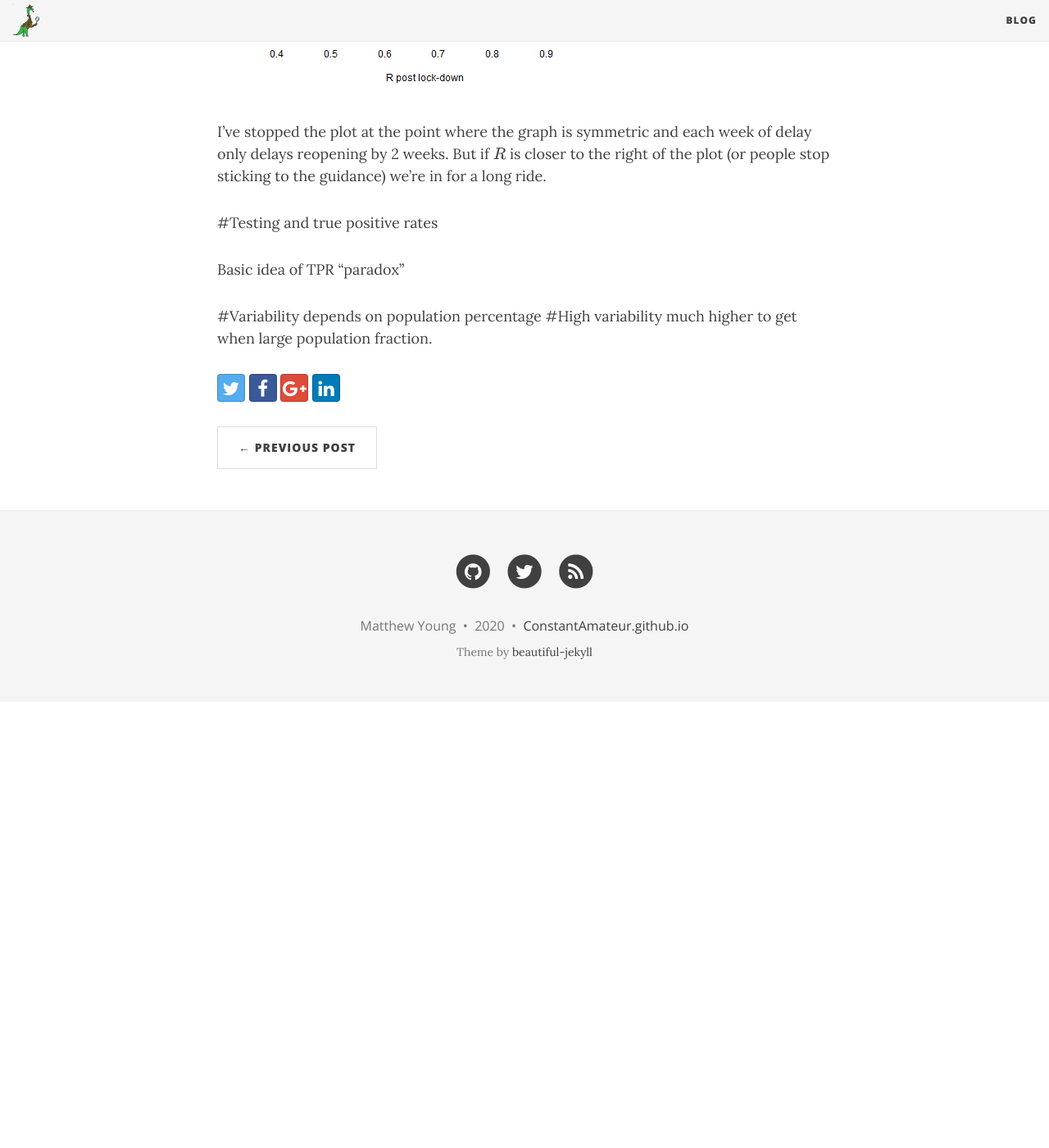
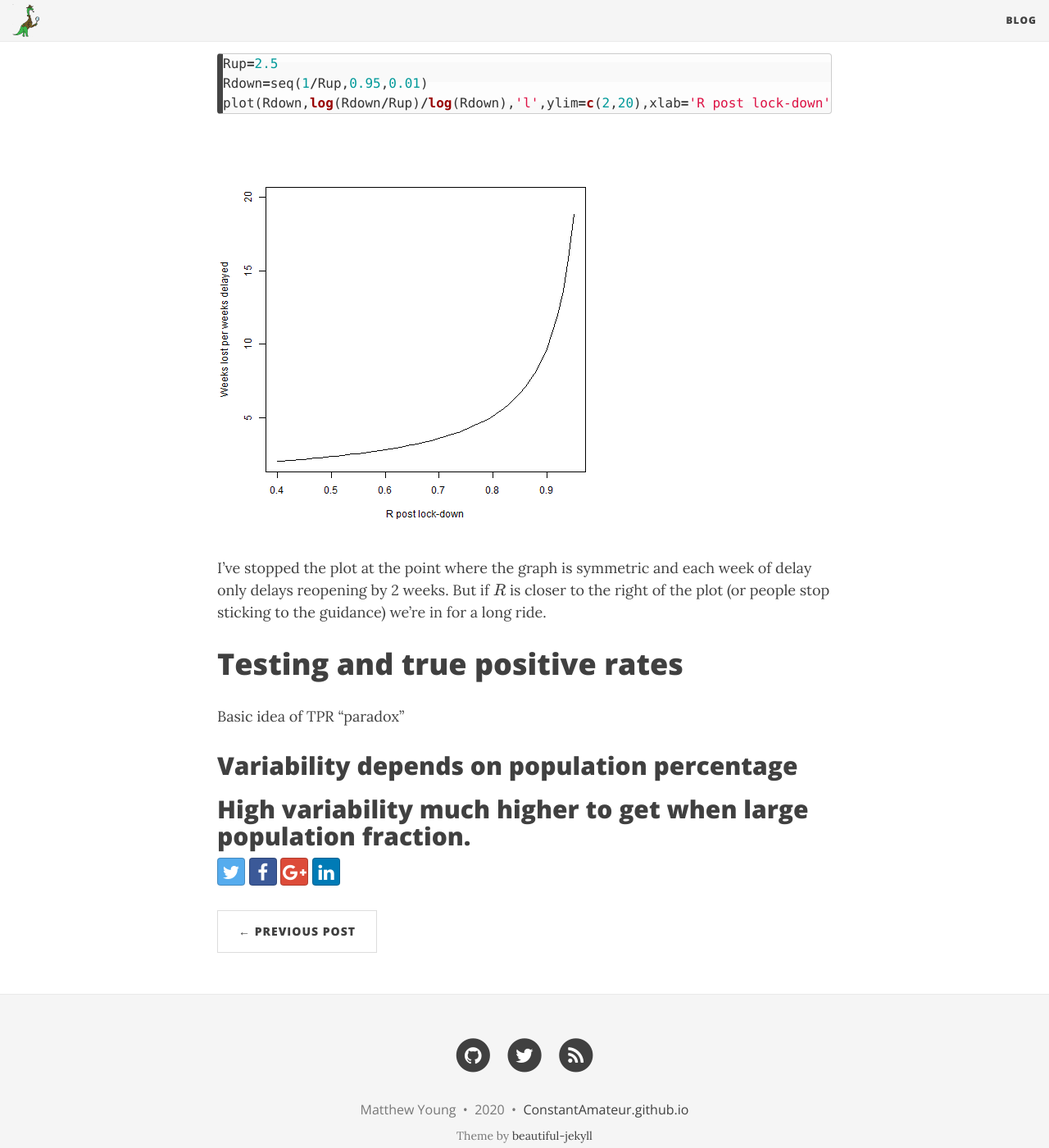
Before and after one commit to constantAmateur/constantAmateur.github.io, a Jekyll site: the page built from _posts/2020-04-18-covidMath.md, in a window 1280 px wide and 1400 px high, scrolled down 5362 px. Shown: the whole window at 82% size. Built offline with Jekyll 4.4.1, drawn with Linux system fonts in a browser that asks for light colours; nearby versions of some CDN libraries; formulas are drawn with MathJax 3; before the commit the page ends 6218 px from its top, so only the background shows below that; some of the changed text lies outside the part shown.

Commit message:
Fix syntax

```diff
--- a/_posts/2020-04-18-covidMath.md
+++ b/_posts/2020-04-18-covidMath.md
@@ -9,15 +9,17 @@ Having had a lot of mathematical training, I've tried to draw comfort in this pa
 
 First a disclaimer.  I highly doubt enough people will read this for a disclaimer to be necessary, but just in case.  I am not an epidemiologist or a virologist.  I'm just some guy with too much mathematical training playing around with some basic equations to get a rough understanding of things and give myself a fleeting sense of control.  I have made every attempt to stick just to the simplest formulation of the problem I can think of and only draw conclusions that depend on basic properties of exponentials and not the details.
 
-#All about exponentials
+# All about exponentials
 
 So here's my simplistic model.  Assume that an outbreak starts with $N_0$ infected people and each infected person infects $R$ others in time $\delta$.  That's it.  From this it follows that after time $\delta$ there will be $N_0R$ new infections, after time $2\delta$, there will be $N_0R^2$, etc.  So the number of new cases $N(t)$ at time $t$ will be
+
 $$
 N(t) = N_0 R^{\frac{t}{\delta}} = e^{\frac{t}{\delta}log(R)}
 $$
+
 where I've changed to base $e$ to make working with it easier.  Obviously (as previously stated) this is a very simplistic model.  But if we had very good information about how things spread, it would probably work pretty well for the initial, close to unconstrained growth, phase.  The difficulty is of course that the parameters $N_0$, $R$, and $\delta$ are not well constrained.  So if this is to be useful at teaching us anything, we have to remember that each parameter could be very different from what we expect.
 
-##Exponentials have strange properties
+## Exponentials have strange properties
 
 One of the weird things about exponentials is that their derivatives have the same shape.  In fact, this property can be used to define an exponential function.  One consequence of this is that the answer to many sensible questions we can ask will have an answer that depends on whatever the parameter is in the same way as $N(t)$ does on $t$.  For example,
  + How much does the number of new cases increase in time $t_d$ is proportional to $ e^{\frac{t_d}{\delta}log(R)}$
@@ -28,29 +30,33 @@ Each of these will have a different constant of proportionality, which will matt
 
 Of course all the effort put into social distancing, lock downs, and testing and tracing is about making $R$ change with time, which breaks these properties as $R$ becomes $R(t)$.  Nevertheless, we can still observe a few basic things that will be true no matter what.
 
-##Locking down a week or two earlier really, really helps.
+## Locking down a week or two earlier really, really helps.
 
 This has been covered to death.  The way I find it most intuitive to think about is that if we calculate the fraction of total cases that are infected in the last $t_w$ weeks we find that this is given by,
+
 $$
 1-e^{\frac{t}{\delta}log(R)}
 $$
+
 so if we assume $R=2.5$ (which seems as good a value as any for the initial outbreak) and $\delta$ of 1 week, we get that 84% of the total cases (at the point lock down starts) are accumulated in the last two weeks and 60% in the last week.  Yikes!
 
-##It's exponential on the way back down too
+## It's exponential on the way back down too
 
 If locking down is effective than it changes the value of $R$ to something that is less than $1$.  That is, each person on average infects fewer than one person and so the number of new cases declines.  What this means is that a post lock-down value of $R<1$ explains what happens starting from the point of lock down, just as well as our initial outbreak with $R=2.5$ explained the initial growth.
 
 This is great news, because it means that the decrease in cases is also exponential (starting from when lock down starts).  Because it's also exponential on the way down, we can apply the same logic to the number of cases removed.  So most of the cases post lock down occur in the first "time period".
 
 I very deliberately said "time period" and not week, because although the curve is exponential on the way down too, it will have a different doubling/halving (the things that multiply $t$).  Precisely, our exponential will double (or halve) every,
+
 $$
 log_2(e) \frac{log(R)}{\delta}
 $$
+
 units of time.  The way I'd usually think of it is in "e-folding times", which is the time it takes to decrease/increase by a factor of $e$, which occurs every $log(R)/\delta$.
 
 The important thing to note is that this period of time depends on $\log(R)$.  For $R=2.5$ on the way up $\log(R) \approx 1$, but on the way down it's unlikely that $R=1/2.5$.  The exact value is hard to calculate, but values from $0.5$ at the very optimistic to just below $1$ at the worst seem to be the plausible range at the moment, depending on the details of the lock down.  Which brings us too...
 
-##It takes longer to go back down..
+## It takes longer to go back down..
 
 I've seen pictures of projected peaks, which very often look symmetric.  Unfortunately, in order to end up with a symmetric curve the value of $R$ on the way down needs to have a very precise relationship to the value of $R$ on the way up.  Which seems very unlikely to me (see above).  Put another way, do you really expect the virus to be the same amount of suppressed after lock down as it was infectious before lock down?  We can make a very dumb extension to the model and assume that $R=R_+$ up until lockdown at time $t_L$, then $R=R_-$ from that time onwards.  We can stick this into an R function and make a plot of what this would look like
 
@@ -77,13 +83,17 @@ legend('topright',c('Lockdown week 3','Lockdown week 5'),lty=1,col=c('black','re
 ![Basic model comparison]({{ "/img/covid/covid19_comparison.png"}})
 
 Obviously the later lock down leads to more cases.  If you look at the graph long enough, you'll also notice that it takes longer to get back down to the number of cases needed to be able to keep $R<1$ with non lock down methods like track and trace.  This is because every weeks worth of cases you put on takes more than a week to take off again.  If we assume we can exit lock down when cases get below $N_e$, then the time from the start of the outbreak to exiting lock down is
+
 $$
 \frac{t_{Total}}{\delta} = \frac{1}{\log(R_-)}\left( \log(\frac{N_e}{N_0}) - \frac{t_L}{\delta}\log(\frac{R_+}{R_-})\right)
 $$
+
 which if we assume $N_e=N_0$ for simplicity, then the total time from outbreak to ending lock down $t_{Total}$ is
+
 $$
 \frac{t_L}{\delta\log(R_-)} \log(\frac{R_-}{R_+})
 $$
+
 
 Putting in the numbers from above, we find that every extra week of delayed lock down, costs you nearly 3.5 weeks on the way back down!  Intiuitively you might think that delaying the start of lock down by 2 weeks delays the time you can safely reopen relative to no lock down delay by 4 weeks (2 up, 2 to go back down).  In fact, it delays reaching that point by $2*3.5$!  Obviously that's for the numbers I've plugged in, feel free to try your own.  But the slow decline in case numbers in places like Spain and Italy show that these numbers are probably in the right ballpark.  If you want to be really depressed, plot how things change as $R_-$ gets close to $1$
 
@@ -96,9 +106,9 @@ plot(Rdown,log(Rdown/Rup)/log(Rdown),'l',ylim=c(2,20),xlab='R post lock-down',yl
 
 I've stopped the plot at the point where the graph is symmetric and each week of delay only delays reopening by 2 weeks.  But if $R$ is closer to the right of the plot (or people stop sticking to the guidance) we're in for a long ride.
 
-#Testing and true positive rates
+# Testing and true positive rates
 
 Basic idea of TPR "paradox"
 
-#Variability depends on population percentage
-#High variability much higher to get when large population fraction.
+## Variability depends on population percentage
+## High variability much higher to get when large population fraction.
```
